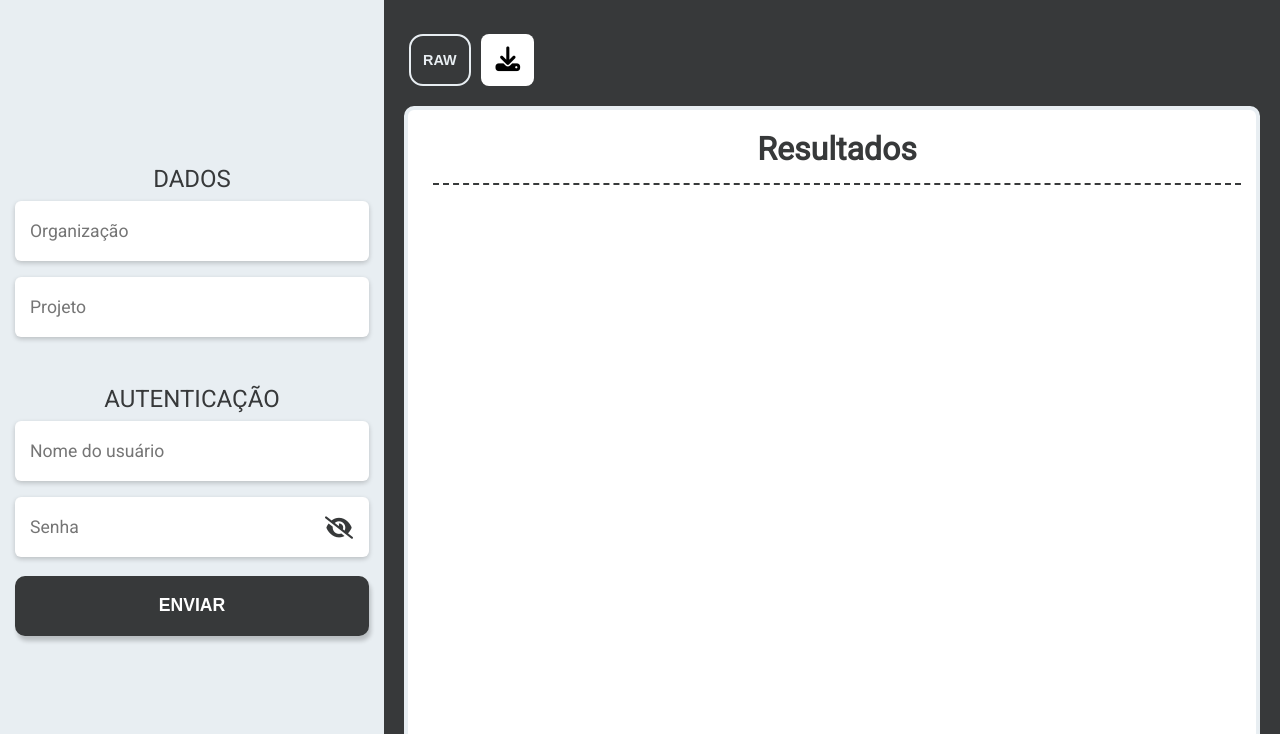
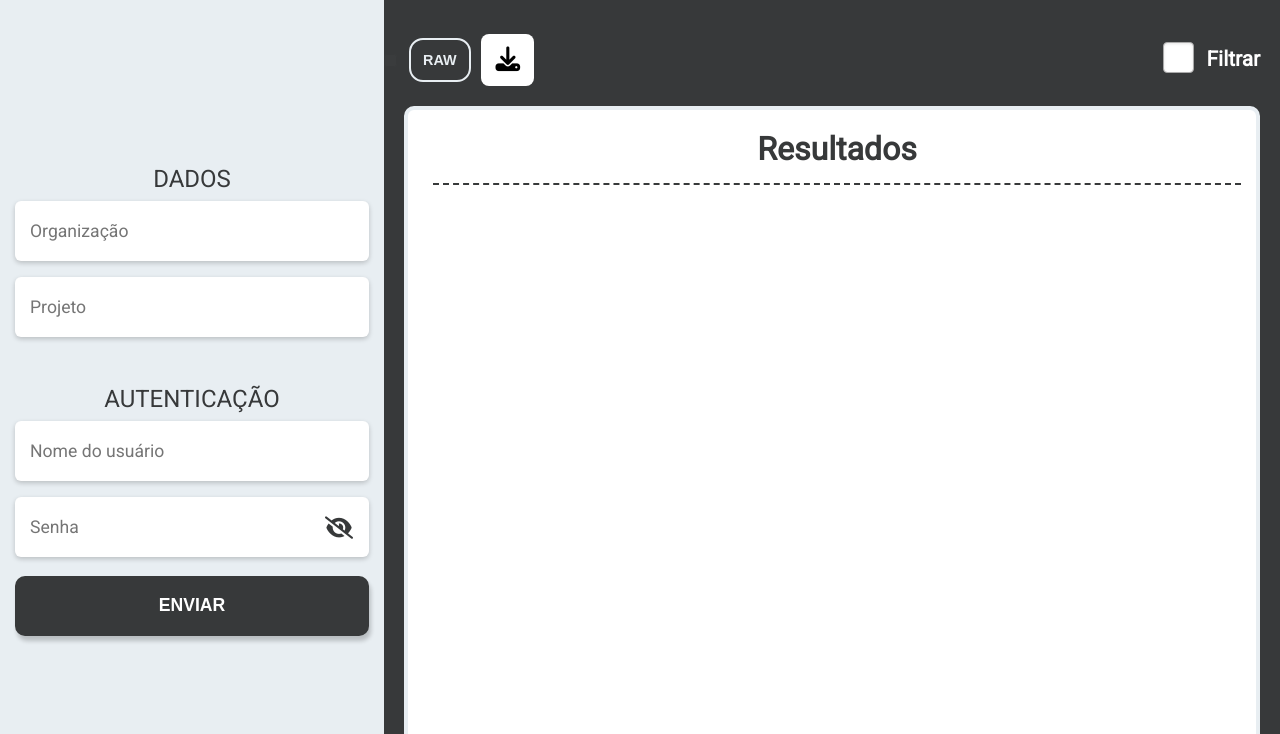
Before and after one commit to caioreigot/azure-test-points, a plain HTML site: page index.html in a window 1280 px wide. Shown: the top 734 px of the page. Drawn offline with Linux system fonts and the light colour scheme.

Commit message:
Checkbox para o filtro adicionada

```diff
--- a/index.html
+++ b/index.html
@@ -13,6 +13,7 @@
 
   <!-- My CSS -->
   <link rel="stylesheet" href="./styles/styles.css">
+  <link rel="stylesheet" href="./styles/checkbox.css">
   <link rel="stylesheet" href="./styles/responsive.css">
 
   <title>Azure Test Points</title>
@@ -45,12 +46,17 @@
 
   <main>
     <div class="log-buttons">
-      <button id="raw-btn" title="Ver o JSON puro em outra aba">Raw</button>
+      <button id="raw-btn" title="Ver o JSON puro">Raw</button>
 
       <button id="download-btn" title="Download JSON">
         <a class="download-anchor"></a>
         <i class="fa-solid fa-download"></i>
       </button>
+
+      <p id="filter-cb-container">
+        <input type="checkbox" id="filter-checkbox"/>
+        <label for="filter-checkbox">Filtrar</label>
+      </p>
     </div>
 
     <div class="log-display">
--- a/styles/styles.css
+++ b/styles/styles.css
@@ -227,6 +227,7 @@ main {
   display: flex;
   flex-direction: row;
   justify-content: start;
+  align-items: center;
 
   margin: 0 20px;
 }
@@ -259,7 +260,7 @@ main {
 
 #download-btn {
   padding: 14px 16px;
-  margin-left: 10px;
+  margin: 0 10px;
 
   background-color: #fff;
   cursor: pointer;
@@ -277,6 +278,18 @@ main {
 
 #download-btn i {
   transform: scale(140%);
+}
+
+#filter-cb-container {
+  display: flex;
+  flex-direction: row;
+  align-items: center;
+
+  margin-left: auto;
+}
+
+#filter-cb-container > label {
+  user-select: none;
 }
 
 /***** Fim Botões acima do Log *****/
```
